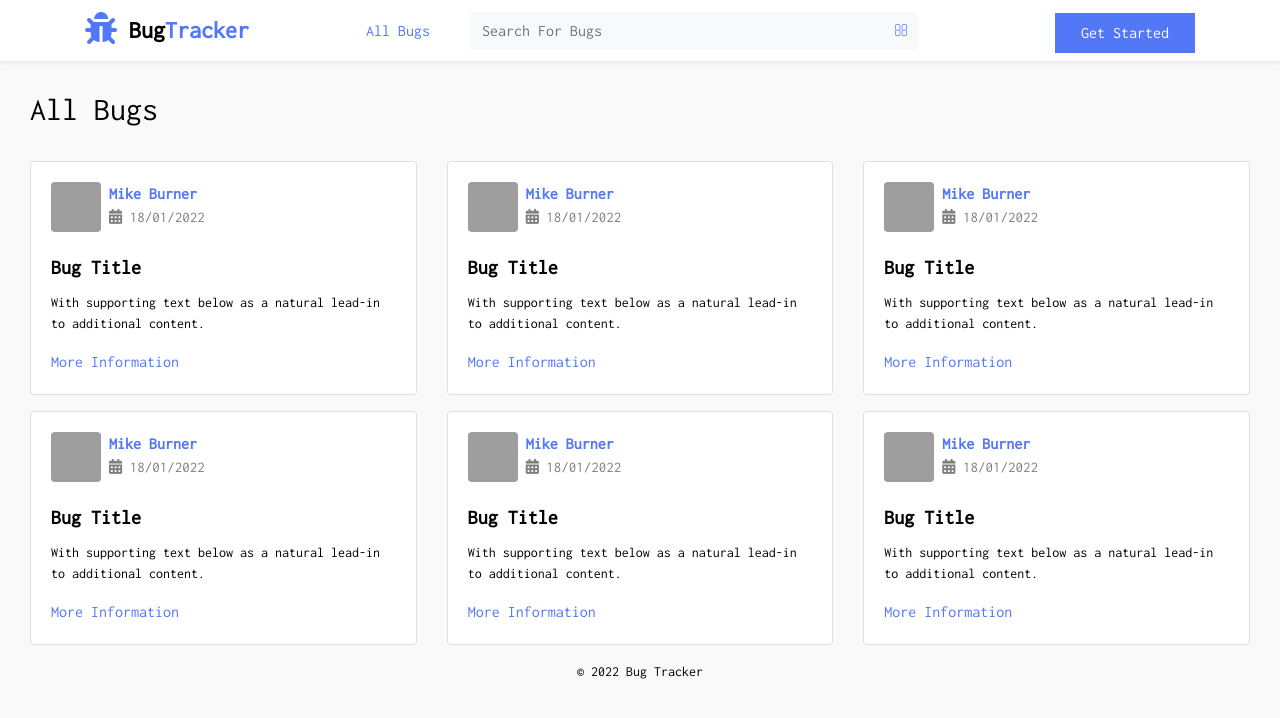
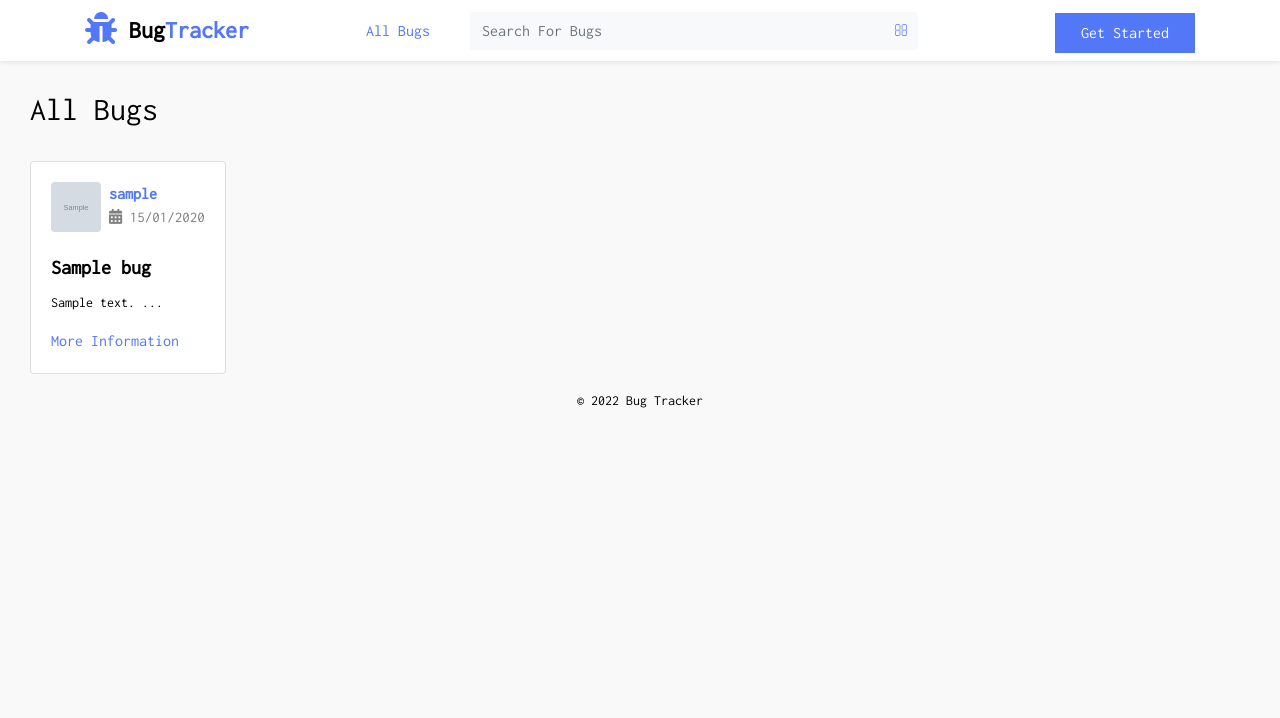
Before and after one commit to steve-njuguna-k/Flask-Bug-Tracker, a Flask app: page /bugs in a window 1280 px wide. Shown: the top 718 px of the page. Run offline with Flask 2, Linux system fonts and the light colour scheme; tables that the repository leaves empty hold one stand-in row (values such as "Sample post"); grey boxes marked "Sample" are stand-in pictures; some libraries are stand-ins or nearby versions; grey boxes are pictures that could not be loaded.

Commit message:
Added display all function

```diff
--- a/app/templates/Add Bug.html
+++ b/app/templates/Add Bug.html
@@ -45,7 +45,7 @@
                     {{ form.tags(class="form-control", placeholder="Tags") }}
                 </div>
                 <div class="mb-3">
-                    {{ form.submit(class="form-control btn btn-primary", placeholder="Submit") }}
+                    {{ form.submit(class="form-control btn btn-primary", style="border-color:#5277f7", placeholder="Submit") }}
                 </div>
             </form>
         </div>
--- a/app/templates/Bugs.html
+++ b/app/templates/Bugs.html
@@ -10,120 +10,27 @@
     <h2>All Bugs</h2>
     <br>
     <div class="row">
+        {% for bug in bugs %}
         <div class="col-sm-4 mb-3 d-flex align-items-stretch" style="margin-bottom: 20px;">
             <div class="card">
                 <div class="card-body">
                     <div class="d-flex flex-row user-info">
-                        <img class="rounded" src="https://upload.wikimedia.org/wikipedia/commons/7/7c/Profile_avatar_placeholder_large.png" height="50" width="50">
+                        <img class="rounded" src="{{ bug.user_bug.profile_pic }}" height="50" width="50">
                         <div class="d-flex flex-column justify-content-start ml-2">
                             <a href="#">
-                                <span class="d-block font-weight-bold text-primary">Mike Burner</span>
+                                <span class="d-block font-weight-bold text-primary">{{ bug.user_bug.username }}</span>
                             </a>
-                            <span class="date text-black-50" style="font-size: 15px;"><i class="fas fa-calendar-alt"></i> 18/01/2022</span>
+                            <span class="date text-black-50" style="font-size: 15px;"><i class="fas fa-calendar-alt"></i> {{ bug.created_on.strftime('%d/%m/%Y') }}</span>
                         </div>
                     </div>
                     <br>
-                    <h5 class="card-title"><b>Bug Title</b></h5>
-                    <p class="card-text">With supporting text below as a natural lead-in to additional content.</p>
+                    <h5 class="card-title"><b>{{ bug.title }}</b></h5>
+                    <p class="card-text">{{ bug.description[:100] + " ..." }}</p>
                     <a href="#" class="text-primary">More Information</a>
                 </div>
             </div>
         </div>
-        <div class="col-sm-4 mb-3 d-flex align-items-stretch" style="margin-bottom: 20px;">
-            <div class="card">
-                <div class="card-body">
-                    <div class="d-flex flex-row user-info">
-                        <img class="rounded" src="https://upload.wikimedia.org/wikipedia/commons/7/7c/Profile_avatar_placeholder_large.png" height="50" width="50">
-                        <div class="d-flex flex-column justify-content-start ml-2">
-                            <a href="#">
-                                <span class="d-block font-weight-bold text-primary">Mike Burner</span>
-                            </a>
-                            <span class="date text-black-50" style="font-size: 15px;"><i class="fas fa-calendar-alt"></i> 18/01/2022</span>
-                        </div>
-                    </div>
-                    <br>
-                    <h5 class="card-title"><b>Bug Title</b></h5>
-                    <p class="card-text">With supporting text below as a natural lead-in to additional content.</p>
-                    <a href="#" class="text-primary">More Information</a>
-                </div>
-            </div>
-        </div>
-        <div class="col-sm-4 mb-3 d-flex align-items-stretch" style="margin-bottom: 20px;">
-            <div class="card">
-                <div class="card-body">
-                    <div class="d-flex flex-row user-info">
-                        <img class="rounded" src="https://upload.wikimedia.org/wikipedia/commons/7/7c/Profile_avatar_placeholder_large.png" height="50" width="50">
-                        <div class="d-flex flex-column justify-content-start ml-2">
-                            <a href="#">
-                                <span class="d-block font-weight-bold text-primary">Mike Burner</span>
-                            </a>
-                            <span class="date text-black-50" style="font-size: 15px;"><i class="fas fa-calendar-alt"></i> 18/01/2022</span>
-                        </div>
-                    </div>
-                    <br>
-                    <h5 class="card-title"><b>Bug Title</b></h5>
-                    <p class="card-text">With supporting text below as a natural lead-in to additional content.</p>
-                    <a href="#" class="text-primary">More Information</a>
-                </div>
-            </div>
-        </div>
-        <div class="col-sm-4 mb-3 d-flex align-items-stretch" style="margin-bottom: 20px;">
-            <div class="card">
-                <div class="card-body">
-                    <div class="d-flex flex-row user-info">
-                        <img class="rounded" src="https://upload.wikimedia.org/wikipedia/commons/7/7c/Profile_avatar_placeholder_large.png" height="50" width="50">
-                        <div class="d-flex flex-column justify-content-start ml-2">
-                            <a href="#">
-                                <span class="d-block font-weight-bold text-primary">Mike Burner</span>
-                            </a>
-                            <span class="date text-black-50" style="font-size: 15px;"><i class="fas fa-calendar-alt"></i> 18/01/2022</span>
-                        </div>
-                    </div>
-                    <br>
-                    <h5 class="card-title"><b>Bug Title</b></h5>
-                    <p class="card-text">With supporting text below as a natural lead-in to additional content.</p>
-                    <a href="#" class="text-primary">More Information</a>
-                </div>
-            </div>
-        </div>
-        <div class="col-sm-4 mb-3 d-flex align-items-stretch" style="margin-bottom: 20px;">
-            <div class="card">
-                <div class="card-body">
-                    <div class="d-flex flex-row user-info">
-                        <img class="rounded" src="https://upload.wikimedia.org/wikipedia/commons/7/7c/Profile_avatar_placeholder_large.png" height="50" width="50">
-                        <div class="d-flex flex-column justify-content-start ml-2">
-                            <a href="#">
-                                <span class="d-block font-weight-bold text-primary">Mike Burner</span>
-                            </a>
-                            <span class="date text-black-50" style="font-size: 15px;"><i class="fas fa-calendar-alt"></i> 18/01/2022</span>
-                        </div>
-                    </div>
-                    <br>
-                    <h5 class="card-title"><b>Bug Title</b></h5>
-                    <p class="card-text">With supporting text below as a natural lead-in to additional content.</p>
-                    <a href="#" class="text-primary">More Information</a>
-                </div>
-            </div>
-        </div>
-        <div class="col-sm-4 mb-3 d-flex align-items-stretch" style="margin-bottom: 20px;">
-            <div class="card">
-                <div class="card-body">
-                    <div class="d-flex flex-row user-info">
-                        <img class="rounded" src="https://upload.wikimedia.org/wikipedia/commons/7/7c/Profile_avatar_placeholder_large.png" height="50" width="50">
-                        <div class="d-flex flex-column justify-content-start ml-2">
-                            <a href="#">
-                                <span class="d-block font-weight-bold text-primary">Mike Burner</span>
-                            </a>
-                            <span class="date text-black-50" style="font-size: 15px;"><i class="fas fa-calendar-alt"></i> 18/01/2022</span>
-                        </div>
-                    </div>
-                    <br>
-                    <h5 class="card-title"><b>Bug Title</b></h5>
-                    <p class="card-text">With supporting text below as a natural lead-in to additional content.</p>
-                    <a href="#" class="text-primary">More Information</a>
-                </div>
-            </div>
-        </div>
+        {% endfor %}
     </div>
 </div>
 
--- a/app/views.py
+++ b/app/views.py
@@ -144,7 +144,8 @@ def add_tags(tag):
 
 @app.route('/bugs')
 def bugs():
-    return render_template('Bugs.html')
+    bugs = Bugs.query.all()
+    return render_template('Bugs.html', bugs = bugs)
 
 @app.route('/bug-details')
 def bugs_details():
--- a/migrations/versions/bab35f0429ac_.py
+++ b/migrations/versions/15feed31bc95_.py
@@ -1,8 +1,8 @@
 """empty message
 
-Revision ID: bab35f0429ac
+Revision ID: 15feed31bc95
 Revises:
-Create Date: 2022-01-20 11:35:29.999868
+Create Date: 2022-01-20 11:59:21.826269
 
 """
 from alembic import op
@@ -10,7 +10,7 @@ import sqlalchemy as sa
 
 
 # revision identifiers, used by Alembic.
-revision = 'bab35f0429ac'
+revision = '15feed31bc95'
 down_revision = None
 branch_labels = None
 depends_on = None
```
